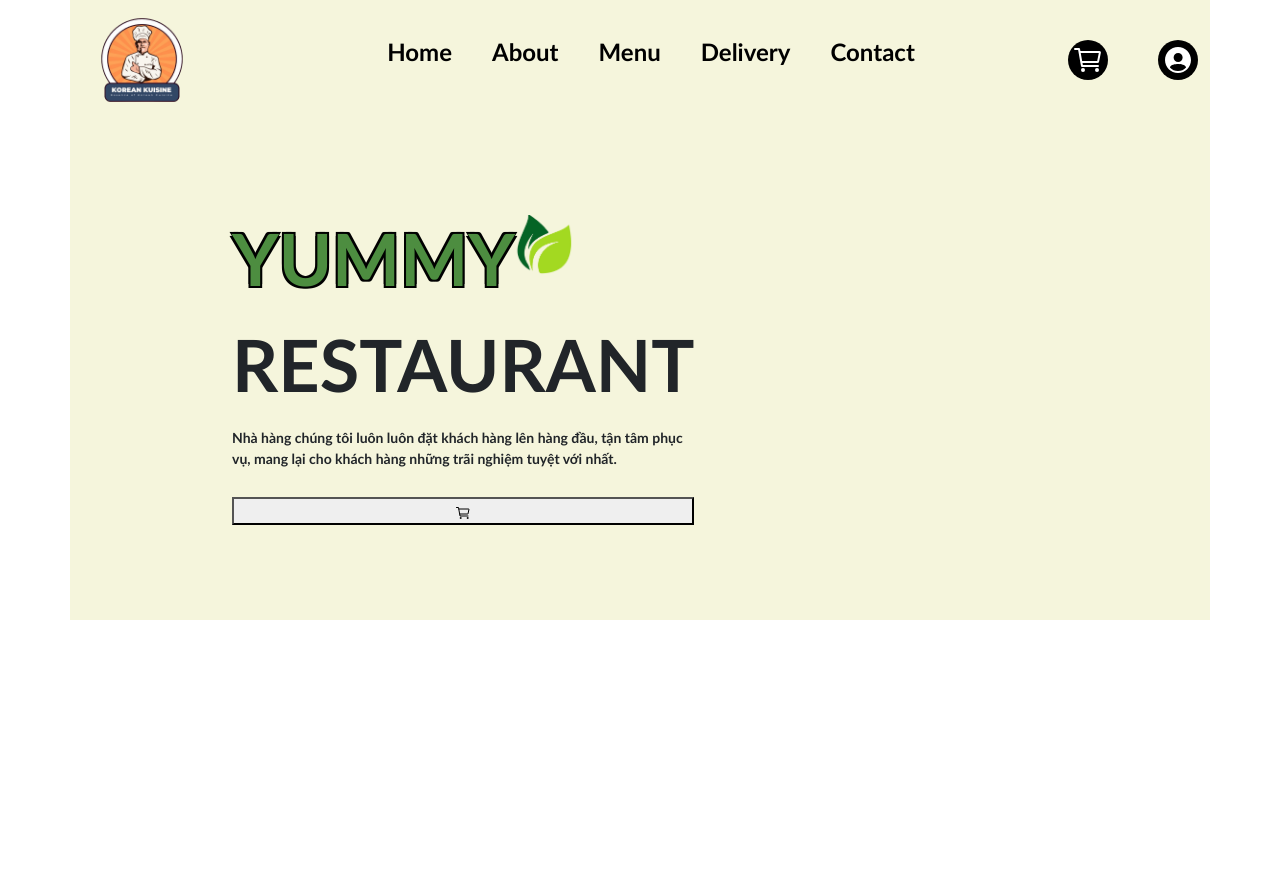
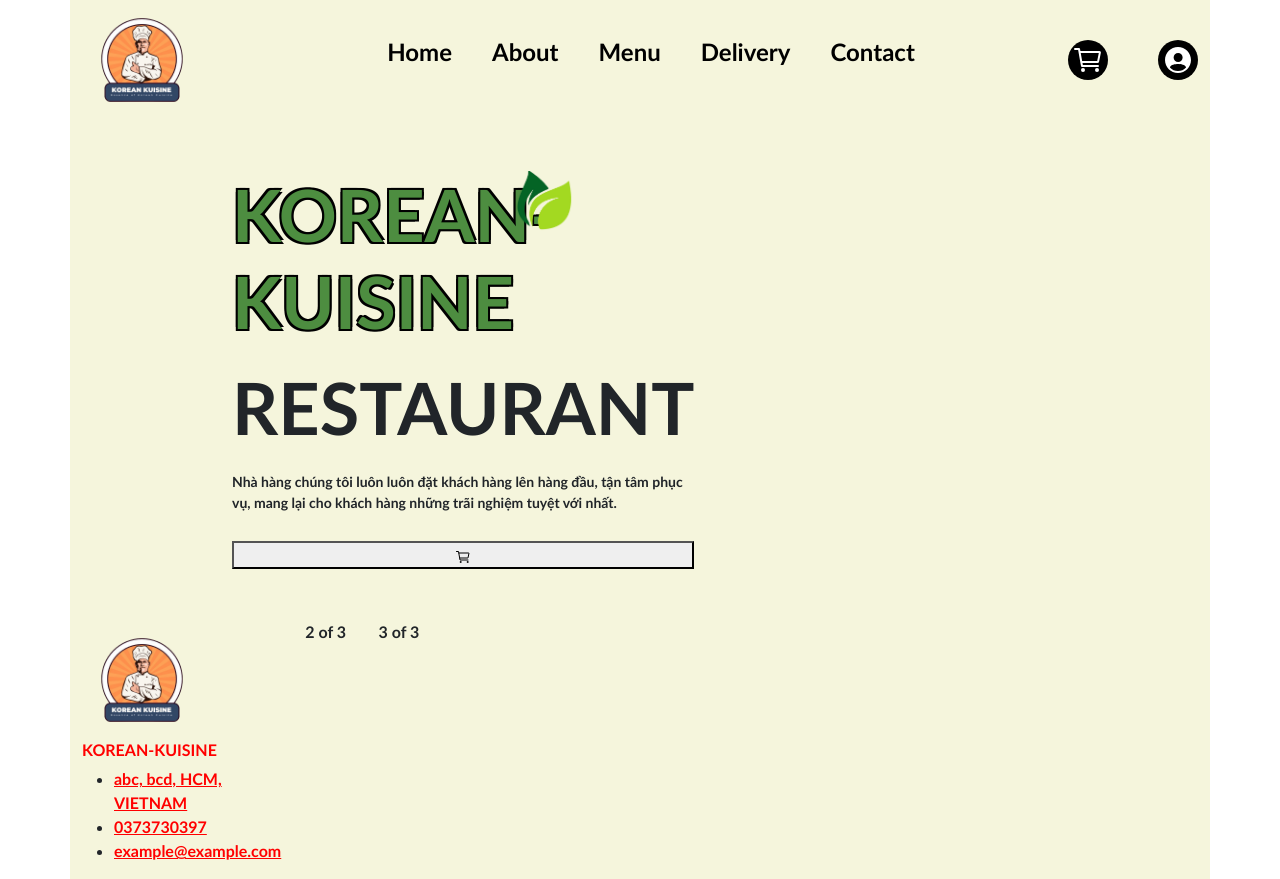
Before and after one commit to HuyNovie/doanwebsite, a React (Create React App) app: page / in a window 1280 px wide. Before the commit the page ends 800 px from the top, so only its background shows below. Built offline with nearby package versions, Linux system fonts and the light colour scheme.

Commit message:
them footer

```diff
--- a/src/App.js
+++ b/src/App.js
@@ -1,5 +1,6 @@
 import React from "react";
 import Navbar from "./components/Navbar/Navbar"
+import Footer from "./components/Footer/Footer"
 import Slider from "./components/Slider/Slider";
 
 function App() {
@@ -7,6 +8,7 @@ function App() {
     <div className="App">
       <Navbar />
       <Slider />
+      <Footer />
     </div>
   );
 }
--- /dev/null
+++ b/src/components/Footer/Footer.css
@@ -0,0 +1,13 @@
+.res-name {
+    font-size: 1rem;
+    font-weight: bold;
+    color: red;
+}
+
+.about-title{
+    color: red;
+}
+
+.container-footer {
+    background-color: rgb(233, 241, 255);
+}
--- /dev/null
+++ b/src/components/Footer/Footer.js
@@ -0,0 +1,58 @@
+import React from 'react';
+import './Footer.css';
+import Logo from '../../assets/food/logo.png'
+import {motion} from "framer-motion";
+import { Container, Col, Row } from 'react-bootstrap';
+
+const listAbout = [
+    {
+        id:1,
+        title:"abc, bcd, HCM, VIETNAM",
+        path: "/location"
+    },
+    {
+        id:2,
+        title: "0373730397",
+        path: "/phone"
+    },
+    {
+        id:3,
+        title: "example@example.com",
+        path: "/mail"
+    }
+
+]
+
+const footer = () => {
+    return (
+    <Container className='container-footer'>
+      <Row>
+        {/* Logo + TenNhaHang + DiaChi + sdt + mail */}
+        <Col>
+            <motion.div>
+                <motion.img src={Logo} alt='Logo' className='logo' />
+
+            </motion.div>
+            <h1 className='res-name'>KOREAN-KUISINE</h1>
+            <div className='About'>
+                <ul className='list-about'>
+                    {listAbout.map((about) =>{
+                        return (
+                            <motion.li
+                             key={about.id} className='about-items'>
+                                <a href={about.path} className='about-title'>{about.title}</a>
+                            </motion.li>
+                        );
+                    })}
+                </ul>
+            </div>
+        </Col>
+        {/*  */}
+        <Col>2 of 3</Col>
+        {/* Lien he + mang xa hoi */}
+        <Col>3 of 3</Col>
+      </Row>
+    </Container>
+)};
+
+export default footer;
--- a/src/components/Slider/Slider.js
+++ b/src/components/Slider/Slider.js
@@ -15,7 +15,7 @@ const Slider = () => {
             {/* text content */}
             <div className="content">
                 <h1 className="text-content text-content-items" >
-                    Yummy
+                    KOREAN-KUISINE
                     <img src={Leaf} alt="" className="img-content"/>
                 </h1>
                 <h1 className="text-content">restaurant</h1>
```
